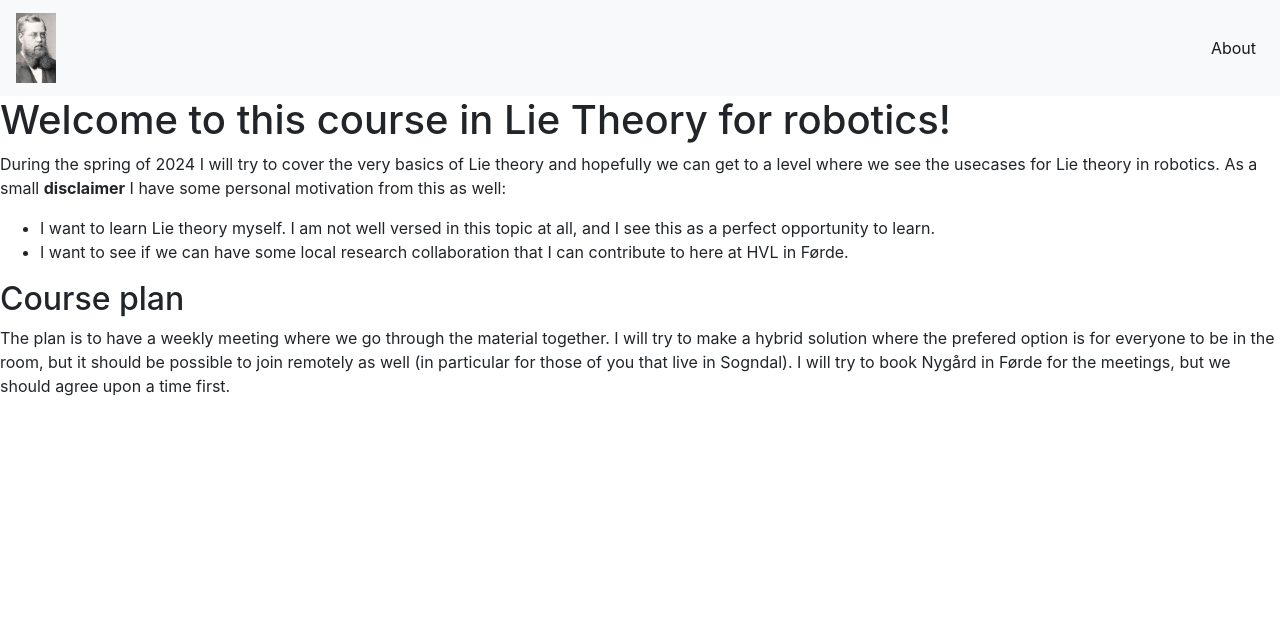
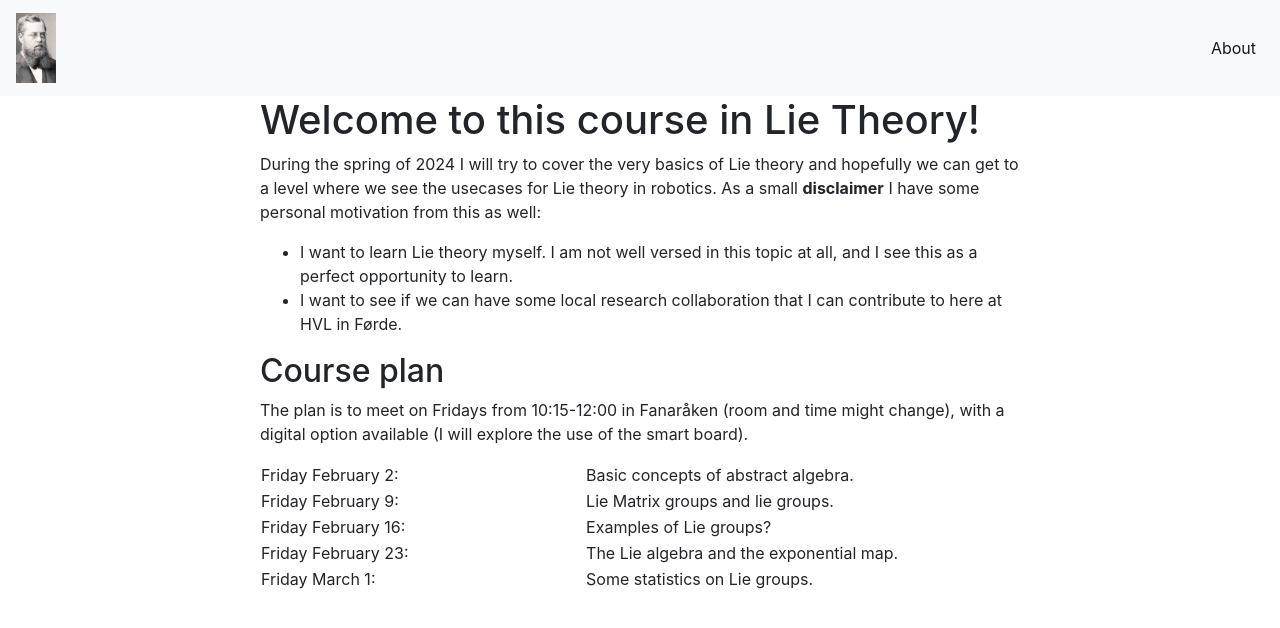
Before and after one commit to EStorvik/lie_theory, a Jekyll site: the page built from index.html, in a window 1280 px wide. Shown: the top 628 px of the page. Built offline with Jekyll 4.4.1, drawn with Linux system fonts in a browser that asks for light colours.

Commit message:
Added a program

```diff
--- a/_includes/head.html
+++ b/_includes/head.html
@@ -1,6 +1,6 @@
 <head>
     <title>Lie theory course</title>
-    <link rel="stylesheet" type="text/css" href="assets/main.css">
+    <link rel="stylesheet" type="text/css" href="{{ site.baseurl }}/assets/main.css">
     <!-- Bootstrap CSS -->
     <link href="https://stackpath.bootstrapcdn.com/bootstrap/4.3.1/css/bootstrap.min.css" rel="stylesheet">
 
--- a/assets/main.css
+++ b/assets/main.css
@@ -0,0 +1,16 @@
+.content {
+    max-width: 800px;
+    margin: 0 auto;
+    padding: 0 20px;
+}
+
+table {
+    border-collapse: collapse;
+    width: 100%;
+}
+
+td {
+    border: none;
+    max-width: 200px;
+    word-wrap: break-word;
+}
--- a/index.html
+++ b/index.html
@@ -2,22 +2,46 @@
 layout: base
 title: Lie Theory Spring 2024
 ---
-
-<h1>Welcome to this course in Lie Theory for robotics!</h1>
-<p>During the spring of 2024 I will try to cover the very basics of Lie theory and hopefully we can get to a level where
-    we see the usecases for Lie theory in robotics. As a small <b>disclaimer</b> I have some personal motivation from
+<div class="content">
+    <h1>Welcome to this course in Lie Theory!</h1>
+    <p>During the spring of 2024 I will try to cover the very basics of Lie theory and hopefully we can get to a level
+        where
+        we see the usecases for Lie theory in robotics. As a small <b>disclaimer</b> I have some personal motivation
+        from
         this as well:
     <ul>
         <li>I want to learn Lie theory myself. I am not well versed in this topic at all, and I see this as a perfect
             opportunity to learn.</li>
-    <li>I want to see if we can have some local research collaboration that I can contribute to here at HVL in Førde.
+        <li>I want to see if we can have some local research collaboration that I can contribute to here at HVL in
+            Førde.
         </li>
     </ul>
     </p>
     <h2>Course plan</h2>
     <p>
-    The plan is to have a weekly meeting where we go through the material together. I will try to make a hybrid solution
-    where the prefered option is for everyone to be in the room, but it should be possible to join remotely as well (in
-    particular for those of you that live in Sogndal). I will try to book Nygård in Førde for the meetings, but we
-    should agree upon a time first.
+        The plan is to meet on Fridays from 10:15-12:00 in Fanaråken (room and time might change), with a digital option
+        available (I will explore
+        the
+        use of the smart board).
+    <table>
+        <tr>
+            <td>Friday February 2:</td>
+            <td>Basic concepts of abstract algebra.</td>
+        </tr>
+        <tr>
+            <td>Friday February 9:</td>
+            <td>Lie Matrix groups and lie groups.</td>
+        </tr>
+        <tr>
+            <td>Friday February 16:</td>
+            <td>Examples of Lie groups?</td>
+        <tr>
+            <td>Friday February 23:</td>
+            <td>The Lie algebra and the exponential map.</td>
+        </tr>
+        <tr>
+            <td>Friday March 1:</td>
+            <td>Some statistics on Lie groups.</td>
+    </table>
     </p>
+</div>
```
Also changed, not shown: README.md. Lines whose indentation alone changed are shown as unchanged.
